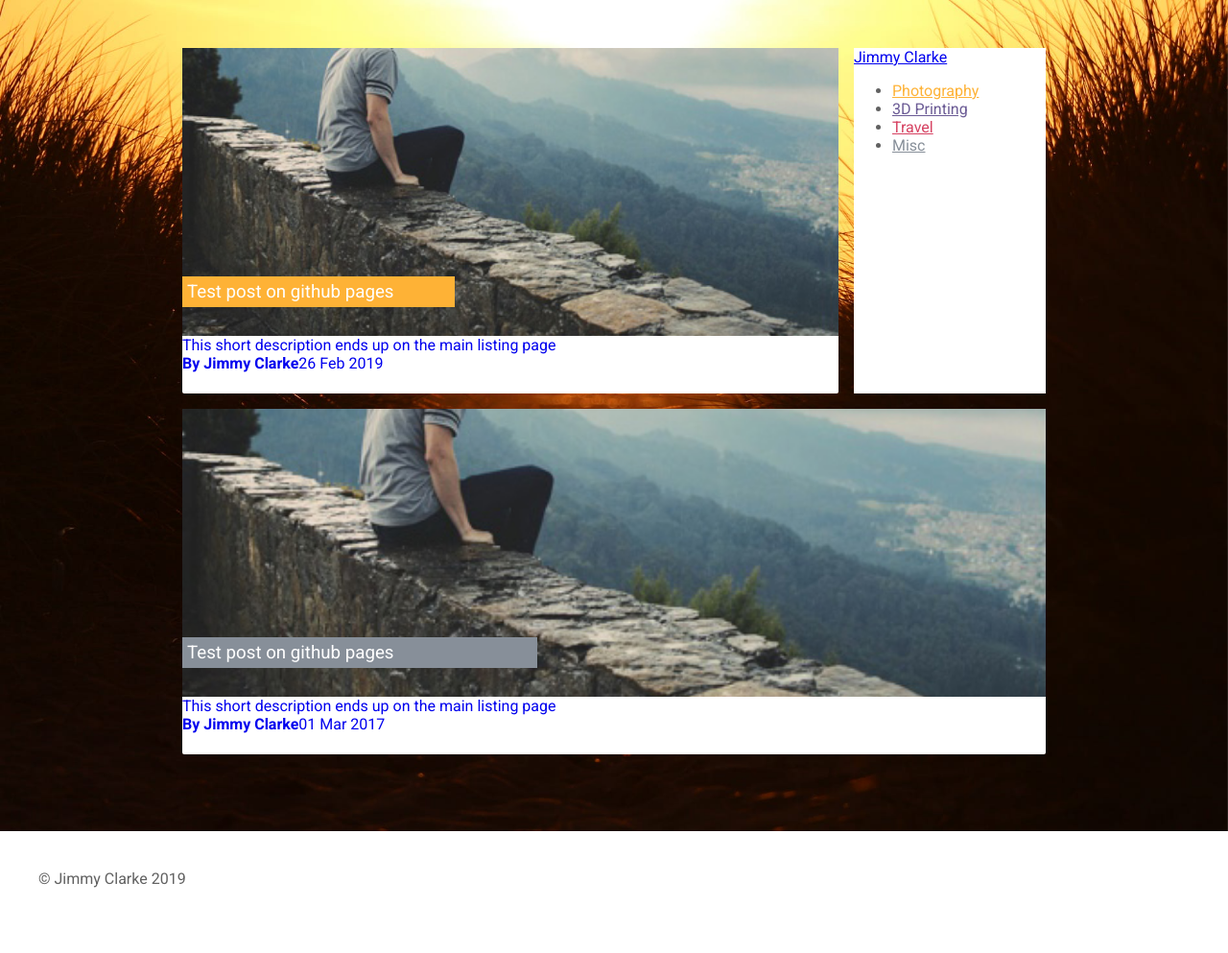
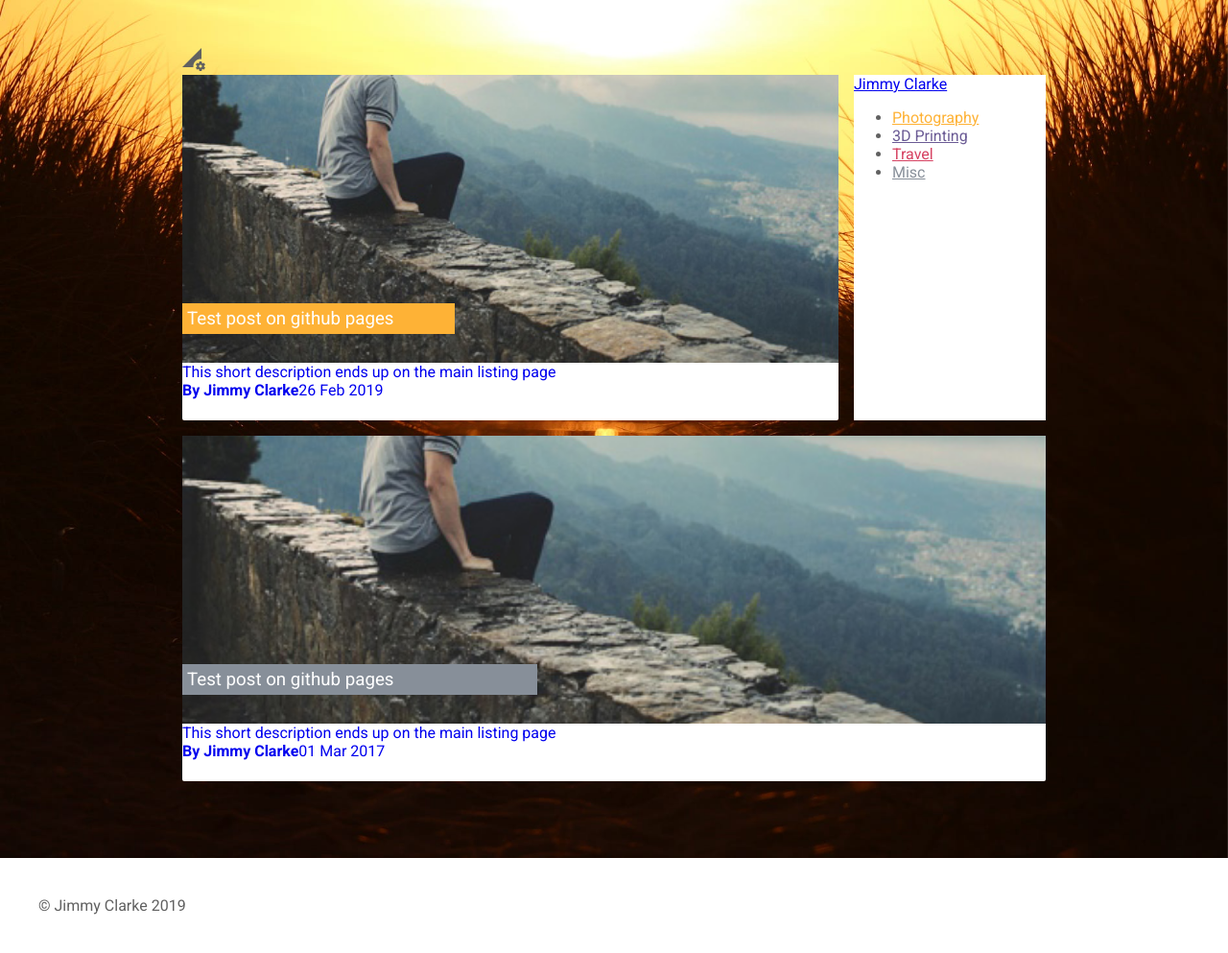
Before and after one commit to jimmyclarke113/jimmyclarke113.github.io, a Jekyll site: the page built from index.html, in a window 1280 px wide. Shown: the whole page at 96% size. Built offline with Jekyll 4.4.1, drawn with Linux system fonts in a browser that asks for light colours; before the commit the page ends 965 px from its top, so only the background shows below that.

Commit message:
Update index.html

```diff
--- a/index.html
+++ b/index.html
@@ -2,6 +2,7 @@
 layout: jimmyclarke2019
 title: Jimmy Clarke
 ---
+<div class="cookie"><i class="material-icons">perm_data_setting</i></div>
 <div class="menu">
 	<a href="/">
 		<div class="logo"></div>
```
